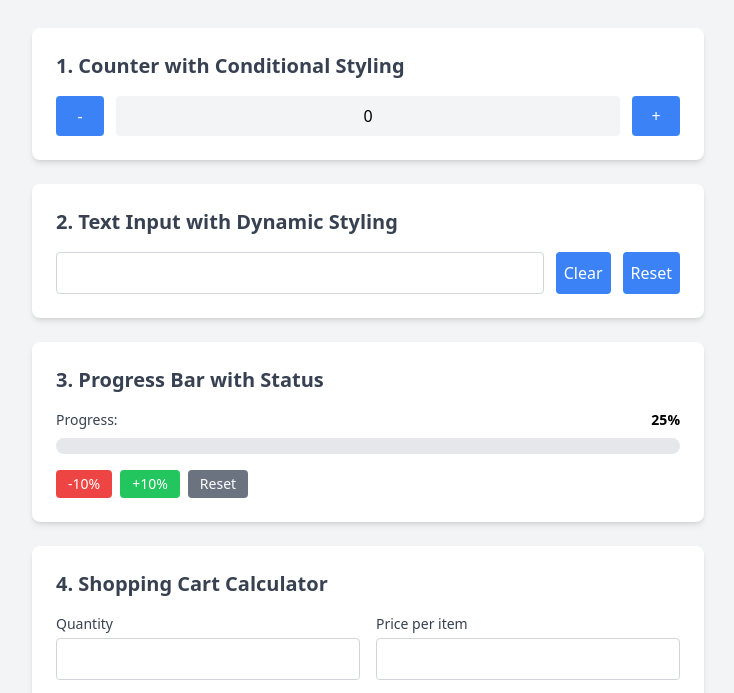
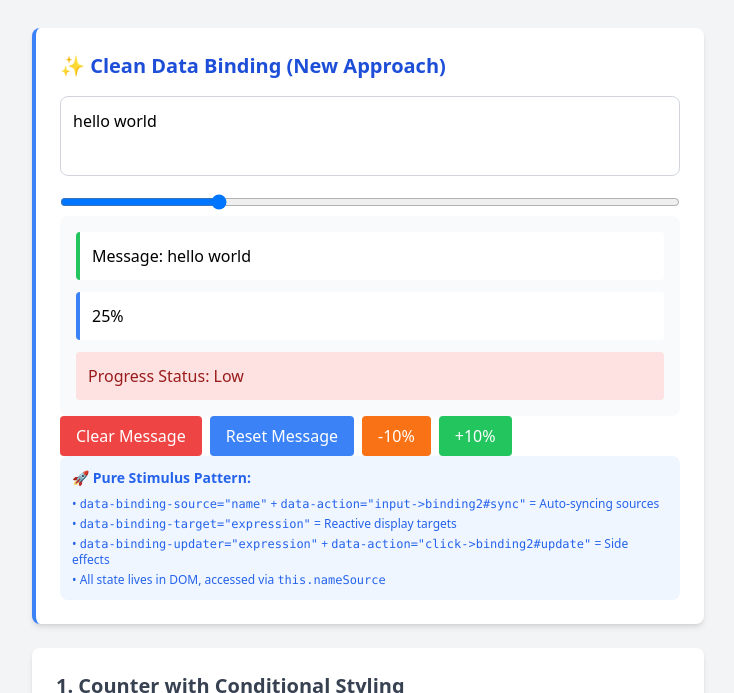
Before and after one commit to thomasbrus/stimulus-reactive-ui, a plain HTML site: page index.html in a window 1280 px wide. Shown: the part 88-781 px from the top of the page, without its empty margins (272-1006 px from the left). Drawn offline with nearby package versions, Linux system fonts and the light colour scheme.

Commit message:
Added simpler solution for data binding

```diff
--- a/index.html
+++ b/index.html
@@ -21,6 +21,104 @@
     <div class="container mx-auto px-4">
       <div class="max-w-2xl mx-auto space-y-6">
         <h1 class="text-3xl font-bold text-gray-800 text-center mb-8">Stimulus Data Binding Examples</h1>
+
+        <!-- New: Clean Data Binding Example -->
+        <div class="bg-white rounded-lg shadow-md p-6 space-y-4 border-l-4 border-blue-500">
+          <h2 class="text-xl font-semibold text-blue-700">✨ Clean Data Binding (New Approach)</h2>
+          <div data-controller="binding2">
+            <!-- Sources: Auto-sync on input -->
+            <div class="space-y-3">
+              <textarea
+                value="hello world"
+                data-binding-source="message"
+                data-action="input->binding2#sync"
+                placeholder="Type your message..."
+                class="w-full p-3 border border-gray-300 rounded-lg resize-none h-20"
+              >
+hello world</textarea
+              >
+
+              <input
+                type="range"
+                min="0"
+                max="100"
+                value="25"
+                data-binding-source="progress"
+                data-action="input->binding2#sync"
+                class="w-full"
+              />
+            </div>
+
+            <!-- Targets: Display state -->
+            <div class="space-y-3 bg-gray-50 p-4 rounded-lg">
+              <div
+                data-binding-target="element.textContent = `Message: ${this.messageSource.value}`"
+                class="p-3 bg-white rounded border-l-4 border-green-500 font-medium"
+              >
+                Message: hello world
+              </div>
+
+              <div
+                data-binding-target="element.textContent = this.progressSource.value + '%'"
+                class="p-3 bg-white rounded border-l-4 border-blue-500 font-medium"
+              >
+                25%
+              </div>
+
+              <div
+                data-binding-target="element.className = 'p-3 rounded font-medium ' + (this.progressSource.value > 50 ? 'bg-green-100 text-green-800' : 'bg-red-100 text-red-800')"
+                class="p-3 rounded font-medium bg-red-100 text-red-800"
+              >
+                Progress Status: Low
+              </div>
+            </div>
+
+            <!-- Effects: Update then sync -->
+            <div class="flex gap-2 flex-wrap">
+              <button
+                data-action="click->binding2#update"
+                data-binding-updater="this.messageSource.value = ''"
+                class="px-4 py-2 bg-red-500 text-white rounded hover:bg-red-600 transition-colors"
+              >
+                Clear Message
+              </button>
+
+              <button
+                data-action="click->binding2#update"
+                data-binding-updater="this.messageSource.value = 'Hello World!'"
+                class="px-4 py-2 bg-blue-500 text-white rounded hover:bg-blue-600 transition-colors"
+              >
+                Reset Message
+              </button>
+
+              <button
+                data-action="click->binding2#update"
+                data-binding-updater="this.progressSource.value = Math.max(0, parseInt(this.progressSource.value) - 10)"
+                class="px-4 py-2 bg-orange-500 text-white rounded hover:bg-orange-600 transition-colors"
+              >
+                -10%
+              </button>
+
+              <button
+                data-action="click->binding2#update"
+                data-binding-updater="this.progressSource.value = Math.min(100, parseInt(this.progressSource.value) + 10)"
+                class="px-4 py-2 bg-green-500 text-white rounded hover:bg-green-600 transition-colors"
+              >
+                +10%
+              </button>
+            </div>
+
+            <div class="text-sm text-blue-600 bg-blue-50 p-3 rounded-lg">
+              <strong>🚀 Pure Stimulus Pattern:</strong>
+              <ul class="mt-2 space-y-1 text-xs">
+                <li>• <code>data-binding-source="name"</code> + <code>data-action="input->binding2#sync"</code> = Auto-syncing sources</li>
+                <li>• <code>data-binding-target="expression"</code> = Reactive display targets</li>
+                <li>• <code>data-binding-updater="expression"</code> + <code>data-action="click->binding2#update"</code> = Side effects</li>
+                <li>• All state lives in DOM, accessed via <code>this.nameSource</code></li>
+              </ul>
+            </div>
+          </div>
+        </div>
 
         <!-- 1. Counter Example -->
         <div class="bg-white rounded-lg shadow-md p-6 space-y-4">
@@ -1356,8 +1454,57 @@
         }
       }
 
+      // New Binding2 Controller - Clean DOM-based approach
+      class Binding2Controller extends Controller {
+        connect() {
+          this.setupSources();
+          this.sync(); // Initial sync
+        }
+
+        setupSources() {
+          // Find all source elements and create dynamic properties
+          this.element.querySelectorAll("[data-binding-source]").forEach((element) => {
+            const sourceName = element.dataset.bindingSource;
+            // Create this.messageSource, this.progressSource, etc.
+            Object.defineProperty(this, `${sourceName}Source`, {
+              get: () => element,
+              configurable: true,
+            });
+          });
+        }
+
+        // Called by data-action="input->binding2#sync"
+        sync() {
+          this.applyTargets();
+        }
+
+        // Called by data-action="click->binding2#update"
+        update(event) {
+          // Execute the updater expression
+          const updater = event.target.dataset.bindingUpdater;
+          if (updater) {
+            new Function(updater).call(this);
+          }
+
+          // Then sync everything
+          this.sync();
+        }
+
+        applyTargets() {
+          this.element.querySelectorAll("[data-binding-target]").forEach((element) => {
+            const expression = element.dataset.bindingTarget;
+            try {
+              new Function("element", expression).call(this, element);
+            } catch (error) {
+              console.warn("Binding target error:", error, expression);
+            }
+          });
+        }
+      }
+
       const application = Application.start();
       application.register("binding", BindingController);
+      application.register("binding2", Binding2Controller);
     </script>
   </body>
 </html>
```
